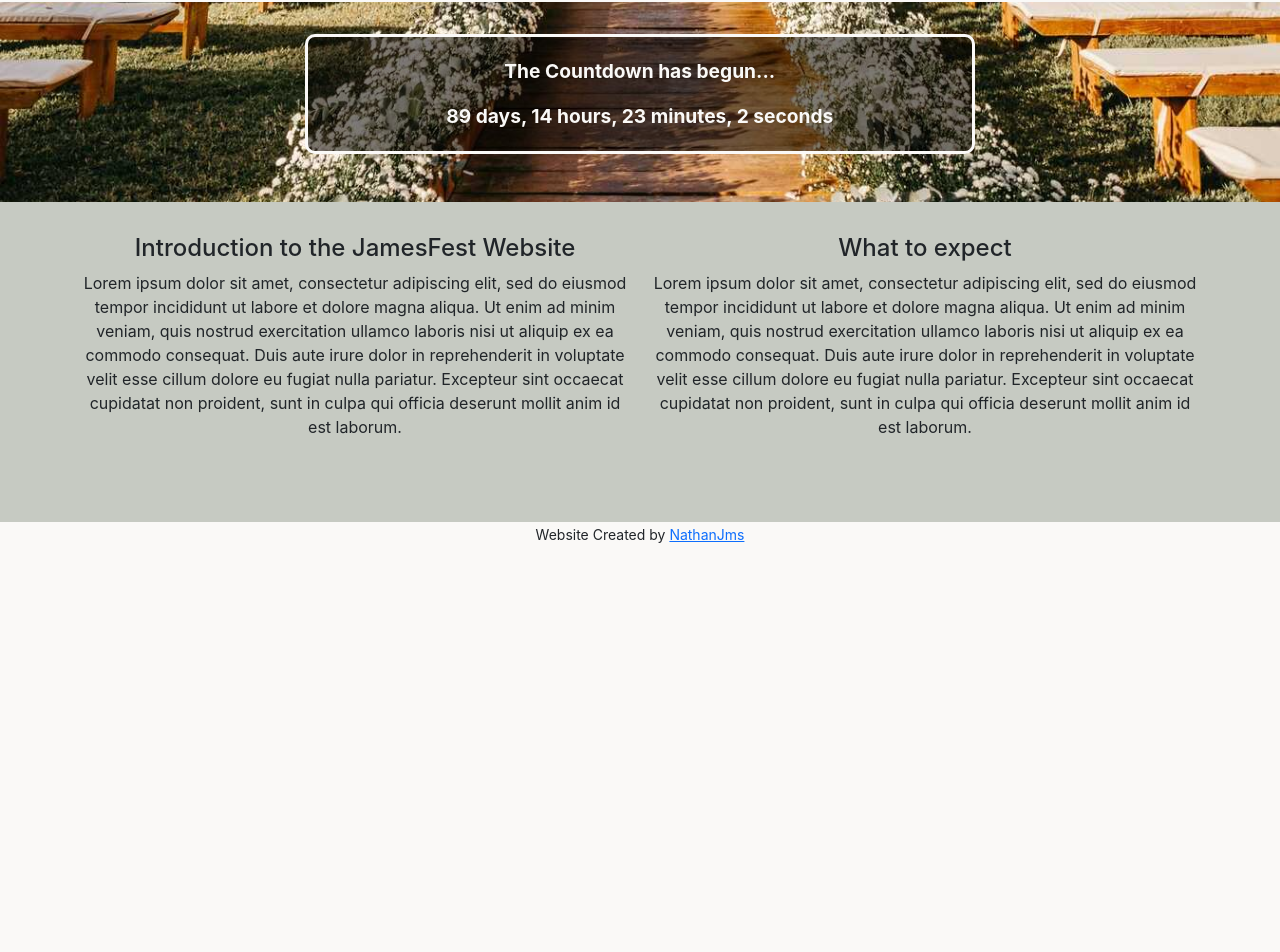
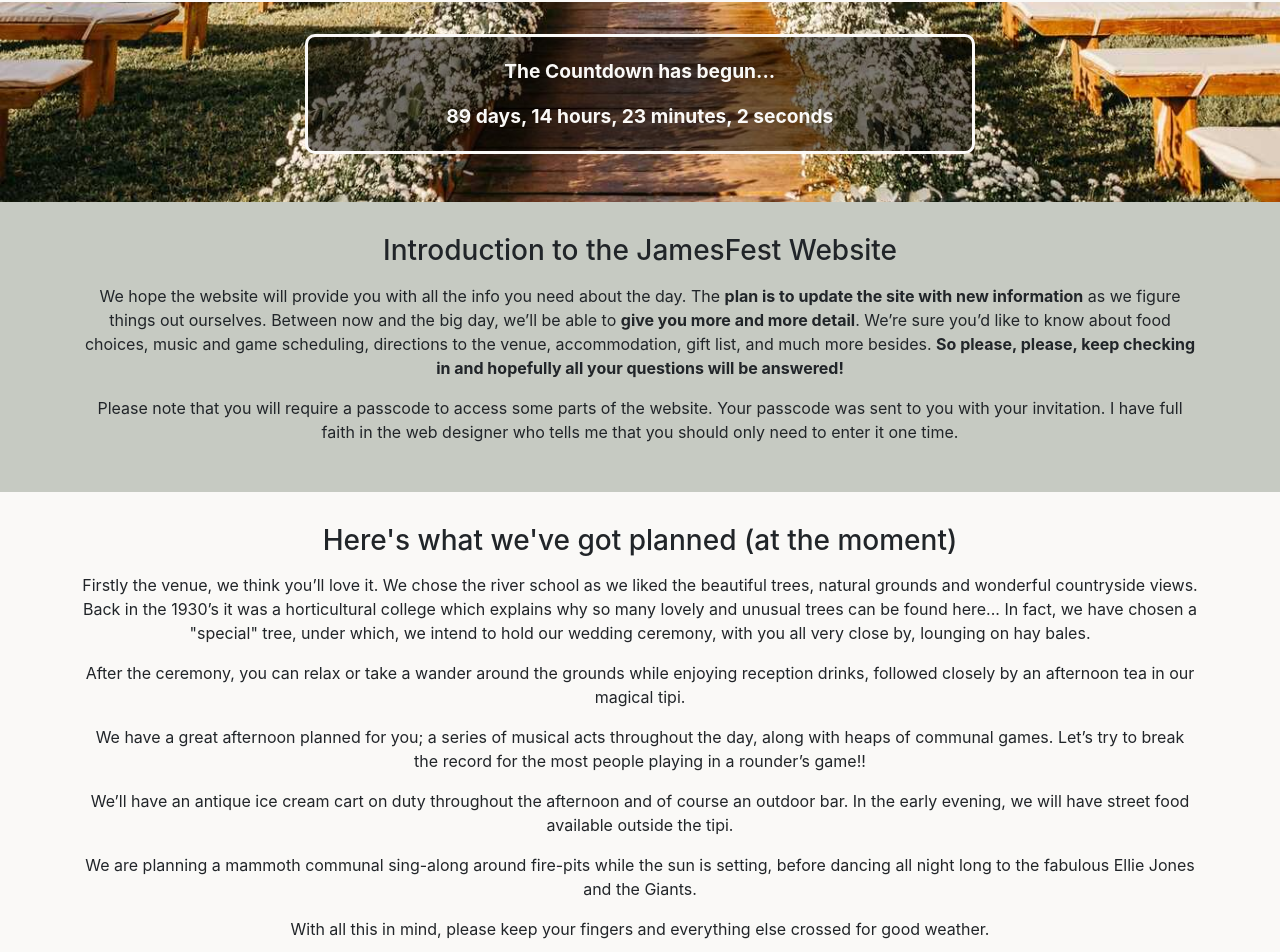
Before and after one commit to Nathanjms/jamesfest2022, a Next.js app: page / in a window 1280 px wide. Shown: the part 492-1444 px from the top of the page. Before the commit the page ends 1038 px from the top, so only its background shows below. Built offline with nearby package versions, Linux system fonts and the light colour scheme.

Commit message:
About section content (split into 2)

```diff
--- a/pages/index.js
+++ b/pages/index.js
@@ -37,7 +37,7 @@ export default function Home() {
                 touch using our wedding email address,{" "}
                 <a href="mailto:Jamesfest@mail.com">Jamesfest@mail.com</a>.
               </p>
-              <p className="mb-1">Sending Love</p>
+              <p className="mb-1">Sending Love,</p>
               <p>Anna & Ian Xx</p>
             </div>
           </div>
@@ -50,31 +50,76 @@ export default function Home() {
           </div>
         </div>
       </section>
-      <section id="about" className="section">
+      <section id="about" className="section backgroundAlt">
         <div className="container text-center">
           <div className="row">
-            <div className="col-md-6">
-              <h2 className="h4">Introduction to the JamesFest Website</h2>
+            <div className="col-md-12">
+              <h2 className="h3 mb-3">Introduction to the JamesFest Website</h2>
               <p>
-                Lorem ipsum dolor sit amet, consectetur adipiscing elit, sed do
-                eiusmod tempor incididunt ut labore et dolore magna aliqua. Ut
-                enim ad minim veniam, quis nostrud exercitation ullamco laboris
-                nisi ut aliquip ex ea commodo consequat. Duis aute irure dolor
-                in reprehenderit in voluptate velit esse cillum dolore eu fugiat
-                nulla pariatur. Excepteur sint occaecat cupidatat non proident,
-                sunt in culpa qui officia deserunt mollit anim id est laborum.
+                We hope the website will provide you with all the info you need
+                about the day. The{" "}
+                <b>plan is to update the site with new information</b> as we
+                figure things out ourselves. Between now and the big day, we’ll
+                be able to <b>give you more and more detail</b>. We’re sure
+                you’d like to know about food choices, music and game
+                scheduling, directions to the venue, accommodation, gift list,
+                and much more besides.{" "}
+                <b>
+                  So please, please, keep checking in and hopefully all your
+                  questions will be answered!
+                </b>
+              </p>
+              <p>
+                Please note that you will require a passcode to access some
+                parts of the website. Your passcode was sent to you with your
+                invitation. I have full faith in the web designer who tells me
+                that you should only need to enter it one time.
               </p>
             </div>
-            <div className="col-md-6">
-              <h2 className="h4">What to expect</h2>
+          </div>
+        </div>
+      </section>
+      <section className="section">
+        <div className="container text-center">
+          <div className="row">
+            <h2 className="h3 mb-3">
+              Here&apos;s what we&apos;ve got planned (at the moment)
+            </h2>
+            <div className="col-md-12">
               <p>
-                Lorem ipsum dolor sit amet, consectetur adipiscing elit, sed do
-                eiusmod tempor incididunt ut labore et dolore magna aliqua. Ut
-                enim ad minim veniam, quis nostrud exercitation ullamco laboris
-                nisi ut aliquip ex ea commodo consequat. Duis aute irure dolor
-                in reprehenderit in voluptate velit esse cillum dolore eu fugiat
-                nulla pariatur. Excepteur sint occaecat cupidatat non proident,
-                sunt in culpa qui officia deserunt mollit anim id est laborum.
+                Firstly the venue, we think you’ll love it. We chose the river
+                school as we liked the beautiful trees, natural grounds and
+                wonderful countryside views. Back in the 1930’s it was a
+                horticultural college which explains why so many lovely and
+                unusual trees can be found here... In fact, we have chosen a
+                &quot;special&quot; tree, under which, we intend to hold our
+                wedding ceremony, with you all very close by, lounging on hay
+                bales.
+              </p>
+              <p>
+                After the ceremony, you can relax or take a wander around the
+                grounds while enjoying reception drinks, followed closely by an
+                afternoon tea in our magical tipi.
+              </p>
+              <p>
+                We have a great afternoon planned for you; a series of musical
+                acts throughout the day, along with heaps of communal games.
+                Let’s try to break the record for the most people playing in a
+                rounder’s game!!
+              </p>
+              <p>
+                We’ll have an antique ice cream cart on duty throughout the
+                afternoon and of course an outdoor bar. In the early evening, we
+                will have street food available outside the tipi.
+              </p>
+              <p>
+                We are planning a mammoth communal sing-along around fire-pits
+                while the sun is setting, before dancing all night long to the
+                fabulous Ellie Jones and the Giants.
+              </p>
+              <p>
+                With all this in mind, please keep your fingers and everything
+                else crossed for good weather.
               </p>
             </div>
           </div>
--- a/styles/globals.css
+++ b/styles/globals.css
@@ -50,9 +50,8 @@ main {
   font-size: 1.2rem;
 }
 
-#about {
-  background-color: var(--light2);
-  min-height: 40vh;
+.backgroundAlt {
+  background-color: var(--light2)
 }
 
 .jamesfest-img {
```
